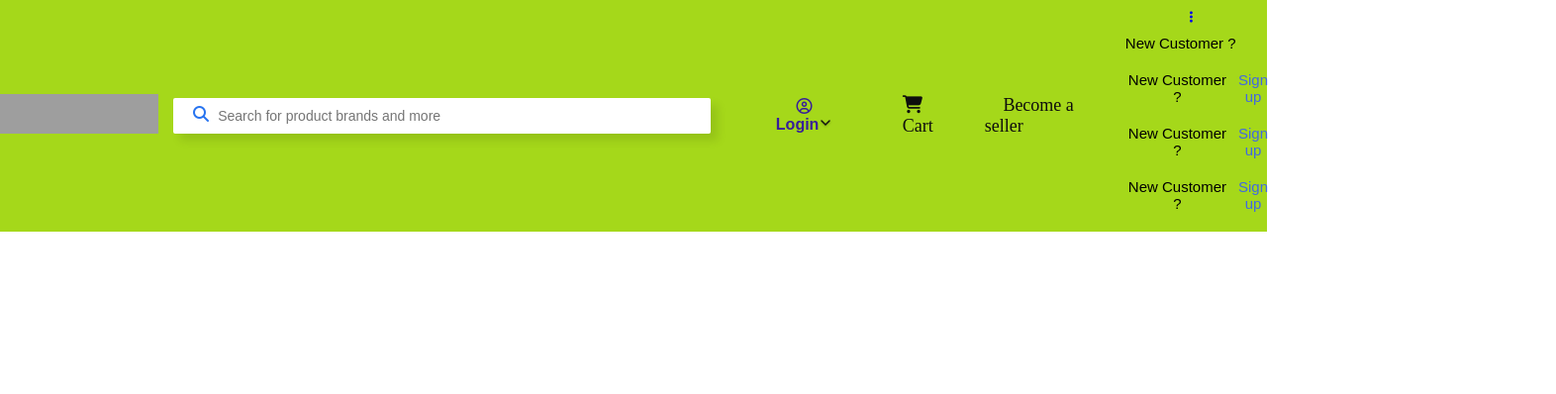
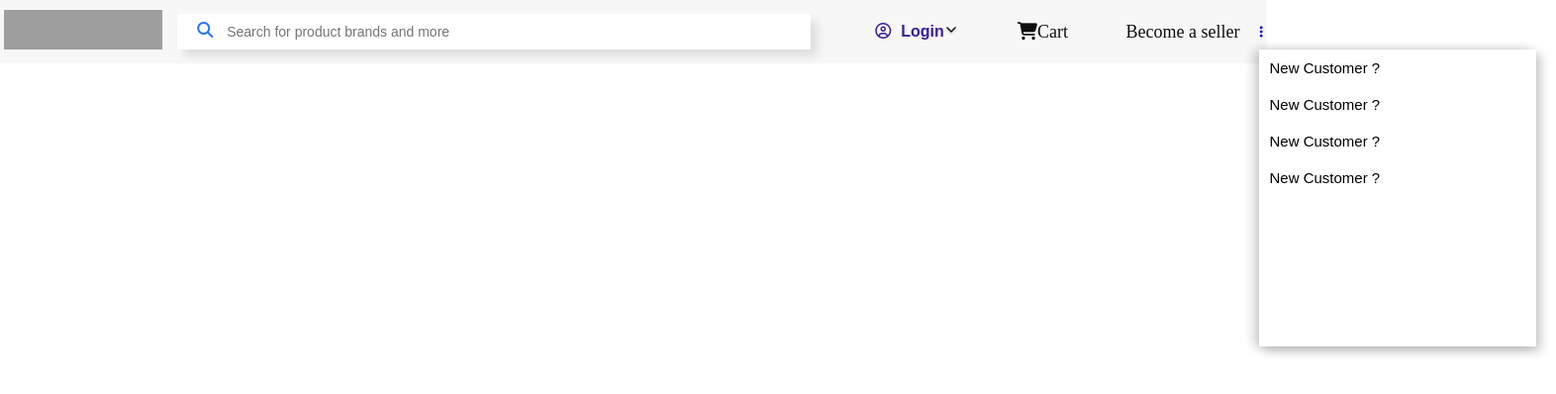
Before and after one commit to Mayureshkore07/cloneflip, a plain HTML site: page index.html in a window 1280 px wide. Shown: the whole page at 99% size, 1572 px wide, since content can reach past the window. Drawn offline with Linux system fonts and the light colour scheme; grey boxes are pictures that could not be loaded; some icons are missing.

Commit message:
more change

```diff
--- a/flipkart.css
+++ b/flipkart.css
@@ -4,7 +4,7 @@
 }
 
 .nav {
-    background-color: #a5d81a;
+    background-color: #f7f7f7;
     display: flex;
     justify-content: center;
     align-items: center;
@@ -187,3 +187,15 @@ display: none;
     border: none;
     background-color: transparent;
 }
+
+.Hovermore{
+    position: absolute;
+
+    top: 50px;
+    height: 300px;
+    width: 280px;
+    margin-right: 400px;
+    background-color: white;
+    box-shadow: -5px 0px 10px rgba(0, 0, 0, 0.2),
+        5px 5px 10px rgba(0, 0, 0, 0.2);
+}
--- a/index.html
+++ b/index.html
@@ -98,6 +98,8 @@
 
         <a href="#" class="Navlink">
             <i class="fa-light fa-shop"></i> Become a seller</a>
+
+
             <button class="buttonmore">
                 <a href="#" class="Navlinkmore">
                 <i class="fa-solid fa-ellipsis-vertical"></i></a>
@@ -108,15 +110,15 @@
                     </div>
                     <div class="Newuser">
                         <p>New Customer ?</p>
-                        <a href="#">Sign up</a>
+                        <a href="#"></a>
                     </div>
                     <div class="Newuser">
                         <p>New Customer ?</p>
-                        <a href="#">Sign up</a>
+                        <a href="#"></a>
                     </div>
                     <div class="Newuser">
                         <p>New Customer ?</p>
-                        <a href="#">Sign up</a>
+                        <a href="#"></a>
                     </div>
 
                 </div>
```
